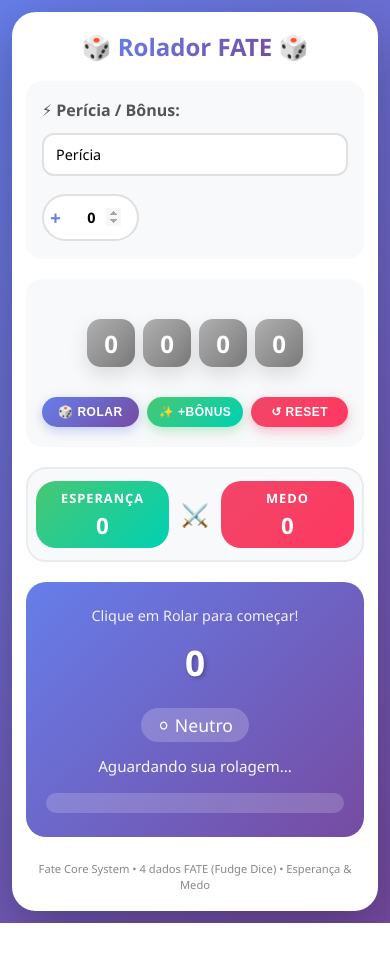
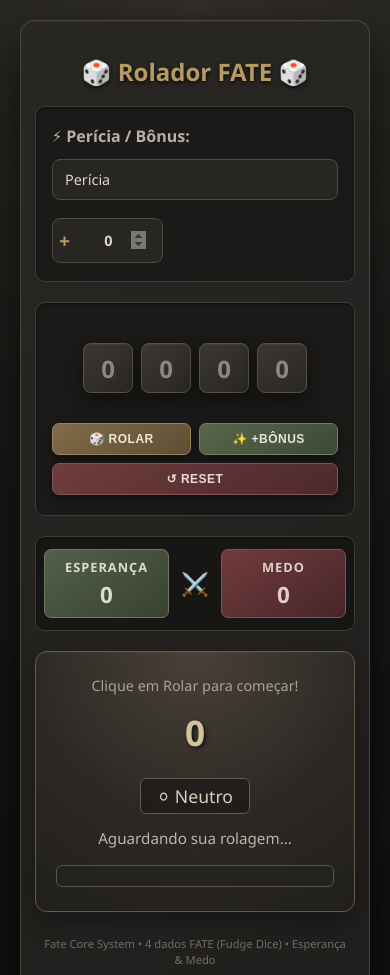
Before and after one commit to idervalsobrinhojr/FATE_dice, a plain HTML site: page index.html in a window 390 px wide. Shown: the top 975 px of the page. Before the commit the page ends 923 px from the top, so only its background shows below. Drawn offline with Linux system fonts and the light colour scheme.

Commit message:
Refactor CSS styles for improved layout and design
Updated styles for body, container, headings, and buttons to enhance visual appearance and responsiveness.

````diff
--- a/index.html
+++ b/index.html
@@ -9,6 +9,7 @@
     <meta name="viewport" content="width=device-width, initial-scale=1.0, maximum-scale=1.0, user-scalable=yes">
     <title>Dados FATE - com Esperança & Medo</title>
     <style>
+```css
 * {
     margin: 0;
     padding: 0;
@@ -17,51 +18,67 @@
 
 body {
     font-family: 'Segoe UI', Tahoma, Geneva, Verdana, sans-serif;
-            background: linear-gradient(135deg, #667eea 0%, #764ba2 100%);
+    background:
+        radial-gradient(circle at 50% 0%, #34312b 0%, #1c1b19 45%, #111110 100%);
     min-height: 100vh;
     display: flex;
     justify-content: center;
     align-items: center;
     padding: 16px;
+    color: #d6d0c4;
 }
 
 .container {
-            background-color: white;
-            border-radius: 24px;
-            box-shadow: 0 20px 60px rgba(0, 0, 0, 0.3);
+    background:
+        linear-gradient(145deg, #292724 0%, #201f1d 100%);
+    border: 1px solid #4a453d;
+    border-radius: 14px;
+    box-shadow:
+        0 20px 60px rgba(0, 0, 0, 0.75),
+        inset 0 1px 0 rgba(255, 255, 255, 0.04);
     padding: 24px 20px;
     max-width: 650px;
     width: 100%;
     transition: all 0.3s ease;
 }
 
+/* =========================
+   TÍTULO
+   ========================= */
+
 h1 {
-            color: #333;
+    color: #d8d0c1;
     text-align: center;
     margin-bottom: 24px;
     font-size: 1.8rem;
     font-weight: 600;
     word-break: break-word;
+    text-shadow: 0 2px 4px rgba(0,0,0,0.7);
 }
 
 h1 span {
-            background: linear-gradient(135deg, #667eea, #764ba2);
-            -webkit-background-clip: text;
-            background-clip: text;
-            -webkit-text-fill-color: transparent;
+    color: #b69a63;
+    background: none;
+    -webkit-text-fill-color: #b69a63;
 }
 
+/* =========================
+   PERÍCIA
+   ========================= */
+
 .skill-section {
-            background-color: #f8f9fa;
-            border-radius: 16px;
+    background: #1b1a18;
+    border: 1px solid #403c35;
+    border-radius: 10px;
     padding: 18px 16px;
     margin-bottom: 20px;
+    box-shadow: inset 0 1px 3px rgba(0,0,0,0.45);
 }
 
 .skill-label {
     display: block;
     margin-bottom: 12px;
-            color: #555;
+    color: #b8b0a2;
     font-weight: 600;
     font-size: 1rem;
 }
@@ -77,32 +94,38 @@
     flex: 2;
     min-width: 160px;
     padding: 12px 16px;
-            border: 2px solid #e0e0e0;
-            border-radius: 12px;
+    border: 1px solid #504b42;
+    border-radius: 8px;
     font-size: 0.95rem;
     transition: all 0.3s ease;
     font-family: inherit;
+    background: #282622;
+    color: #ddd6c8;
+}
+
+.skill-input::placeholder {
+    color: #777269;
 }
 
 .skill-input:focus {
     outline: none;
-            border-color: #667eea;
-            box-shadow: 0 0 0 3px rgba(102, 126, 234, 0.1);
+    border-color: #9b8050;
+    box-shadow: 0 0 0 3px rgba(155, 128, 80, 0.12);
 }
 
 .skill-value {
     display: flex;
     align-items: center;
     gap: 8px;
-            background: white;
+    background: #282622;
     padding: 4px 12px 4px 8px;
-            border-radius: 40px;
-            border: 2px solid #e0e0e0;
+    border-radius: 8px;
+    border: 1px solid #504b42;
 }
 
 .skill-value label {
     font-weight: 700;
-            color: #667eea;
+    color: #b69a63;
     font-size: 1.2rem;
 }
 
@@ -114,6 +137,7 @@
     text-align: center;
     font-weight: 600;
     background: transparent;
+    color: #ddd6c8;
     font-family: inherit;
 }
 
@@ -121,18 +145,23 @@
     outline: none;
 }
 
-        /* Remover setas do input number em navegadores */
 .skill-bonus::-webkit-inner-spin-button,
 .skill-bonus::-webkit-outer-spin-button {
-            opacity: 0.5;
+    opacity: 0.4;
 }
 
+/* =========================
+   DADOS
+   ========================= */
+
 .dice-section {
-            background-color: #f8f9fa;
-            border-radius: 16px;
+    background: #1b1a18;
+    border: 1px solid #403c35;
+    border-radius: 10px;
     padding: 20px 16px;
     margin-bottom: 20px;
     text-align: center;
+    box-shadow: inset 0 1px 3px rgba(0,0,0,0.45);
 }
 
 .dice-container {
@@ -146,31 +175,37 @@
 .die {
     width: 65px;
     height: 65px;
-            background: white;
-            border-radius: 16px;
+    background: #34312c;
+    border: 1px solid #575148;
+    border-radius: 9px;
     display: flex;
     justify-content: center;
     align-items: center;
     font-size: 2rem;
     font-weight: bold;
-            box-shadow: 0 8px 20px rgba(0, 0, 0, 0.12);
+    color: #aaa398;
+    box-shadow:
+        0 8px 20px rgba(0, 0, 0, 0.45),
+        inset 0 1px 0 rgba(255,255,255,0.05);
     transition: transform 0.2s ease;
     flex-shrink: 0;
 }
 
 .die.plus {
-            background: linear-gradient(135deg, #48c774, #00d1b2);
-            color: white;
+    background: linear-gradient(145deg, #58654b, #394333);
+    border-color: #788467;
+    color: #ddd8c8;
 }
 
 .die.minus {
-            background: linear-gradient(135deg, #f14668, #ff3860);
-            color: white;
+    background: linear-gradient(145deg, #713c3d, #49282a);
+    border-color: #875052;
+    color: #e1c8c5;
 }
 
 .die.blank {
-            background: linear-gradient(135deg, #b0b0b0, #7a7a7a);
-            color: white;
+    background: linear-gradient(145deg, #3b3833, #292724);
+    color: #8d877d;
 }
 
 .die.rolling {
@@ -178,10 +213,22 @@
 }
 
 @keyframes roll {
-            0% { transform: rotate(0deg) scale(1); opacity: 0.8; }
-            50% { transform: rotate(180deg) scale(1.1); }
-            100% { transform: rotate(360deg) scale(1); opacity: 1; }
+    0% {
+        transform: rotate(0deg) scale(1);
+        opacity: 0.8;
     }
+    50% {
+        transform: rotate(180deg) scale(1.1);
+    }
+    100% {
+        transform: rotate(360deg) scale(1);
+        opacity: 1;
+    }
+}
+
+/* =========================
+   BOTÕES
+   ========================= */
 
 .button-container {
     display: flex;
@@ -193,8 +240,8 @@
 
 .btn {
     padding: 12px 18px;
-            border: none;
-            border-radius: 40px;
+    border: 1px solid transparent;
+    border-radius: 7px;
     font-size: 0.9rem;
     font-weight: 600;
     cursor: pointer;
@@ -207,9 +254,10 @@
 }
 
 .btn-primary {
-            background: linear-gradient(135deg, #667eea, #764ba2);
-            color: white;
-            box-shadow: 0 4px 12px rgba(102, 126, 234, 0.35);
+    background: linear-gradient(145deg, #806c48, #5e4e35);
+    border-color: #9a8357;
+    color: #eee7d8;
+    box-shadow: 0 4px 12px rgba(0, 0, 0, 0.4);
 }
 
 .btn-primary:active {
@@ -217,9 +265,10 @@
 }
 
 .btn-secondary {
-            background: linear-gradient(135deg, #48c774, #00d1b2);
-            color: white;
-            box-shadow: 0 4px 12px rgba(72, 199, 116, 0.35);
+    background: linear-gradient(145deg, #59664b, #3e4935);
+    border-color: #71805f;
+    color: #e3e6d9;
+    box-shadow: 0 4px 12px rgba(0, 0, 0, 0.4);
 }
 
 .btn-secondary:active {
@@ -227,44 +276,58 @@
 }
 
 .btn-reset {
-            background: linear-gradient(135deg, #f14668, #ff3860);
-            color: white;
-            box-shadow: 0 4px 12px rgba(241, 70, 104, 0.35);
+    background: linear-gradient(145deg, #6e3d3e, #4d292b);
+    border-color: #875052;
+    color: #ead8d5;
+    box-shadow: 0 4px 12px rgba(0, 0, 0, 0.4);
 }
 
 .btn-reset:active {
     transform: scale(0.97);
 }
 
-        /* Hover apenas em dispositivos com mouse */
 @media (hover: hover) {
     .btn-primary:hover {
         transform: translateY(-2px);
-                box-shadow: 0 8px 20px rgba(102, 126, 234, 0.5);
+        background: linear-gradient(145deg, #947c51, #6d5a3c);
+        box-shadow: 0 7px 18px rgba(0, 0, 0, 0.55);
     }
+
     .btn-secondary:hover {
         transform: translateY(-2px);
-                box-shadow: 0 8px 20px rgba(72, 199, 116, 0.5);
+        background: linear-gradient(145deg, #68775a, #48553d);
+        box-shadow: 0 7px 18px rgba(0, 0, 0, 0.55);
     }
+
     .btn-reset:hover {
         transform: translateY(-2px);
-                box-shadow: 0 8px 20px rgba(241, 70, 104, 0.5);
+        background: linear-gradient(145deg, #7e4749, #582f31);
+        box-shadow: 0 7px 18px rgba(0, 0, 0, 0.55);
     }
 }
 
+/* =========================
+   RESULTADO
+   ========================= */
+
 .result-section {
-            background: linear-gradient(135deg, #667eea, #764ba2);
-            border-radius: 20px;
+    background:
+        radial-gradient(circle at 50% 0%, #494137 0%, #2c2925 55%, #211f1d 100%);
+    border: 1px solid #665b4a;
+    border-radius: 12px;
     padding: 24px 20px;
-            color: white;
+    color: #ded7c9;
     text-align: center;
     margin-top: 8px;
+    box-shadow:
+        inset 0 1px 0 rgba(255,255,255,0.04),
+        0 8px 25px rgba(0,0,0,0.35);
 }
 
 .result-dice {
     font-size: 0.9rem;
     margin-bottom: 12px;
-            opacity: 0.9;
+    color: #aaa296;
     word-break: break-word;
     line-height: 1.4;
 }
@@ -273,67 +336,92 @@
     font-size: 2.8rem;
     font-weight: bold;
     margin: 10px 0;
-            text-shadow: 2px 2px 4px rgba(0, 0, 0, 0.25);
+    color: #d4c29d;
+    text-shadow: 2px 2px 4px rgba(0, 0, 0, 0.65);
     word-break: break-word;
 }
 
 .result-label {
     font-size: 1.3rem;
     padding: 8px 20px;
-            border-radius: 40px;
+    border-radius: 6px;
     display: inline-block;
-            background: rgba(255, 255, 255, 0.2);
+    background: rgba(20, 19, 17, 0.55);
+    border: 1px solid #655b4c;
+    color: #d8cfbd;
     margin-top: 12px;
-            backdrop-filter: blur(2px);
 }
 
 .result-description {
     font-size: 0.95rem;
     margin-top: 14px;
-            opacity: 0.95;
+    color: #bdb5a7;
     line-height: 1.4;
     padding: 0 6px;
 }
 
+.hope-message {
+    margin-top: 16px;
+    padding: 10px 12px;
+    border-radius: 6px;
+    font-weight: 600;
+    text-align: center;
+    background: rgba(35, 35, 29, 0.6);
+    border: 1px solid #595548;
+    color: #c8c2b4;
+    font-size: 0.85rem;
+    word-break: break-word;
+}
+
+/* =========================
+   ESPERANÇA / MEDO
+   ========================= */
+
 .hope-fear-section {
-            background-color: #f8f9fa;
-            border-radius: 20px;
+    background: #171614;
+    border-radius: 10px;
     padding: 16px 12px;
     margin: 20px 0;
     display: flex;
     justify-content: space-between;
     align-items: center;
-            border: 2px solid #e9ecef;
+    border: 1px solid #403c35;
     gap: 12px;
+    box-shadow: inset 0 1px 3px rgba(0,0,0,0.45);
 }
 
-        .hope-box, .fear-box {
+.hope-box,
+.fear-box {
     text-align: center;
     padding: 12px 8px;
-            border-radius: 20px;
+    border-radius: 7px;
     font-weight: bold;
     flex: 1;
     min-width: 100px;
 }
 
 .hope-box {
-            background: linear-gradient(135deg, #48c774, #00d1b2);
-            color: white;
+    background: linear-gradient(145deg, #536049, #394231);
+    border: 1px solid #6c795d;
+    color: #d8decf;
 }
 
 .fear-box {
-            background: linear-gradient(135deg, #f14668, #ff3860);
-            color: white;
+    background: linear-gradient(145deg, #713b3d, #472629);
+    border: 1px solid #865052;
+    color: #e0cecb;
 }
 
-        .hope-value, .fear-value {
+.hope-value,
+.fear-value {
     font-size: 2rem;
     font-weight: bold;
     margin-top: 6px;
     line-height: 1.2;
 }
 
-        .hope-label, .fear-label {
+.hope-label,
+.fear-label {
     font-size: 0.8rem;
     text-transform: uppercase;
     letter-spacing: 1px;
@@ -342,81 +430,91 @@
 
 .separator-icon {
     font-size: 1.8rem;
-            color: #adb5bd;
+    color: #8e826d;
     flex-shrink: 0;
 }
 
-        .hope-message {
-            margin-top: 16px;
-            padding: 10px 12px;
-            border-radius: 40px;
-            font-weight: 600;
-            text-align: center;
-            background: rgba(255, 255, 255, 0.18);
-            font-size: 0.85rem;
-            backdrop-filter: blur(2px);
-            word-break: break-word;
-        }
+/* =========================
+   RODAPÉ
+   ========================= */
 
 .footer {
     text-align: center;
     margin-top: 24px;
-            color: #888;
+    color: #716c64;
     font-size: 0.7rem;
     line-height: 1.4;
     padding: 0 6px;
 }
 
-        /* Responsividade refinada para telas muito pequenas */
+/* =========================
+   RESPONSIVIDADE
+   ========================= */
+
 @media (max-width: 550px) {
     body {
         padding: 12px;
     }
+
     .container {
         padding: 18px 14px;
     }
+
     h1 {
         font-size: 1.5rem;
         margin-bottom: 18px;
     }
+
     .die {
         width: 55px;
         height: 55px;
         font-size: 1.7rem;
-                border-radius: 14px;
+        border-radius: 8px;
     }
+
     .dice-container {
         gap: 10px;
     }
+
     .btn {
         padding: 10px 12px;
         font-size: 0.8rem;
         min-width: 95px;
     }
+
     .skill-input {
         padding: 10px 12px;
         font-size: 0.9rem;
     }
+
     .skill-value {
         padding: 2px 8px 2px 6px;
     }
+
     .skill-bonus {
         width: 60px;
         font-size: 0.9rem;
     }
+
     .result-final {
         font-size: 2.2rem;
     }
+
     .result-label {
         font-size: 1.1rem;
         padding: 5px 16px;
     }
-            .hope-value, .fear-value {
+
+    .hope-value,
+    .fear-value {
         font-size: 1.6rem;
     }
-            .hope-box, .fear-box {
+
+    .hope-box,
+    .fear-box {
         padding: 8px 6px;
     }
+
     .separator-icon {
         font-size: 1.4rem;
     }
@@ -427,44 +525,61 @@
         flex-direction: column;
         align-items: stretch;
     }
+
     .skill-value {
         justify-content: center;
         width: fit-content;
         margin-top: 6px;
     }
+
     .dice-container {
         gap: 8px;
     }
+
     .die {
         width: 48px;
         height: 48px;
         font-size: 1.5rem;
     }
+
     .button-container {
         gap: 8px;
     }
+
     .btn {
         font-size: 0.75rem;
         padding: 8px 6px;
     }
+
     .hope-fear-section {
         padding: 12px 8px;
     }
-            .hope-value, .fear-value {
+
+    .hope-value,
+    .fear-value {
         font-size: 1.4rem;
     }
 }
 
-        /* Melhorias de toque */
-        button, .btn, .skill-bonus, .skill-input {
+/* =========================
+   TOQUE / INPUTS
+   ========================= */
+
+button,
+.btn,
+.skill-bonus,
+.skill-input {
     touch-action: manipulation;
 }
 
-        /* Evitar overflow em textos longos */
-        .skill-name, .result-dice, .result-description, .hope-message {
+.skill-name,
+.result-dice,
+.result-description,
+.hope-message {
     word-wrap: break-word;
     overflow-wrap: break-word;
 }
+```
     </style>
 </head>
 
````
Lines whose indentation alone changed are shown as unchanged.
